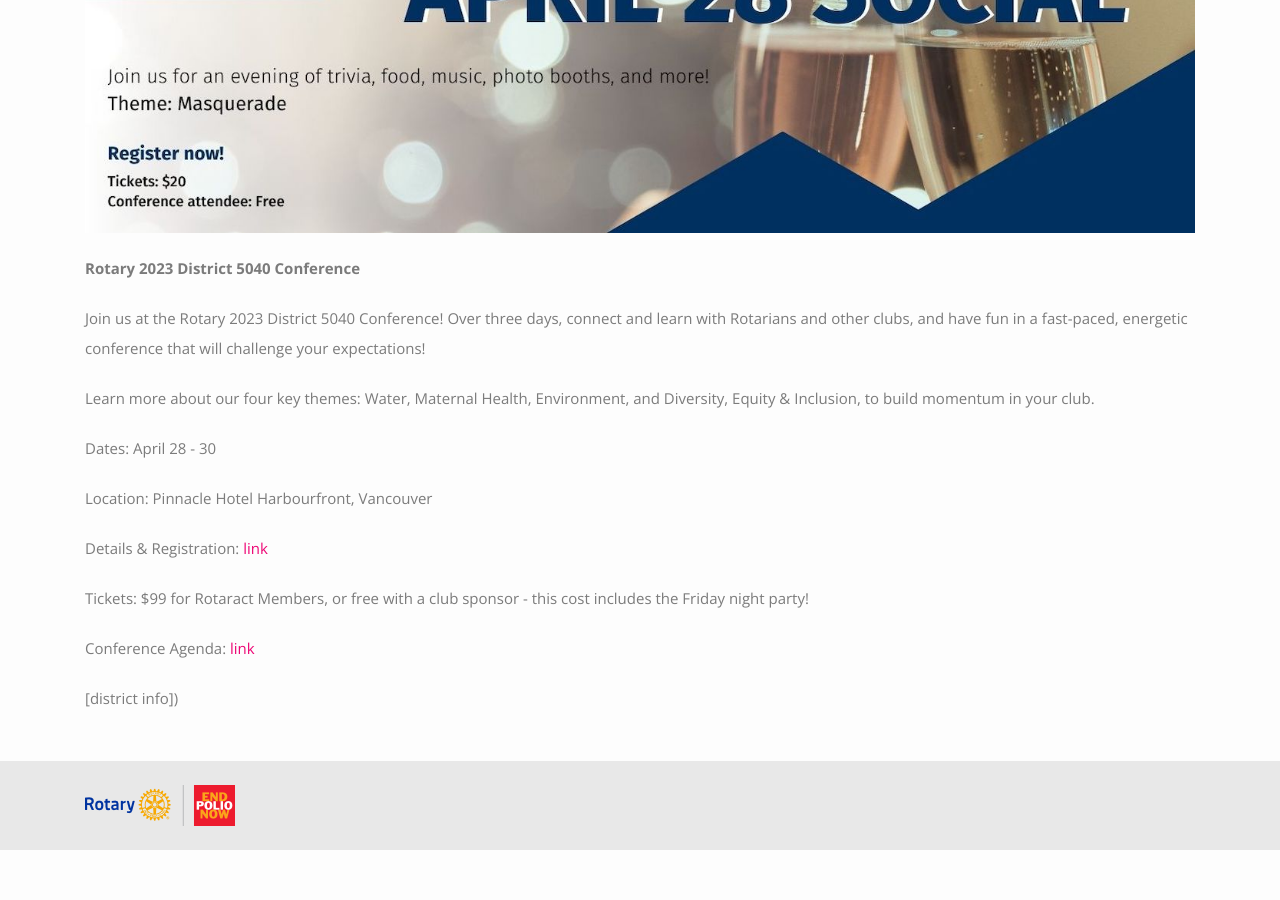
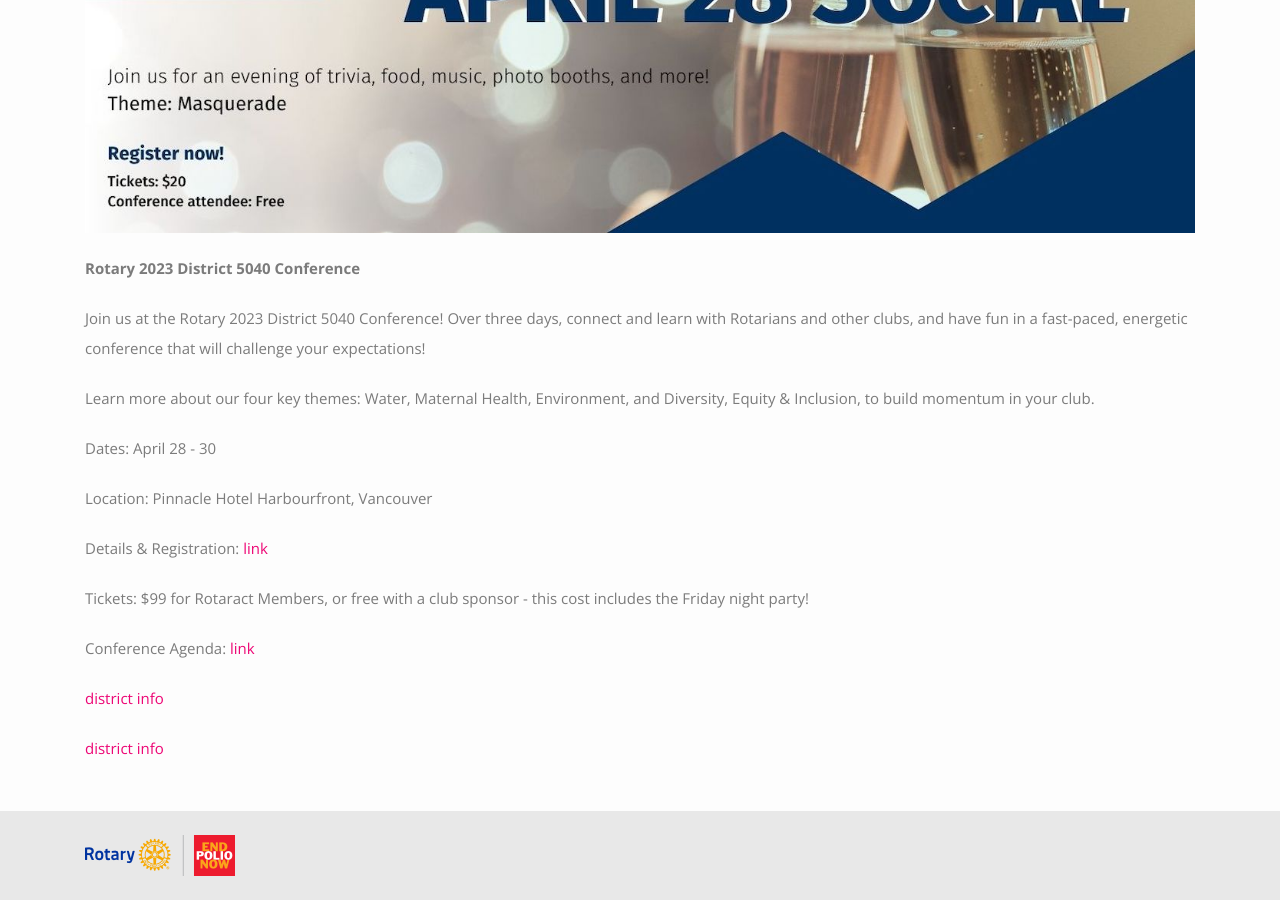
Before and after one commit to rotaract5040/rotaract5040.github.io, a Jekyll site: the page built from events.md, in a window 1280 px wide and 900 px high, scrolled down 1017 px. Built offline with Jekyll 4.4.1, drawn with Linux system fonts in a browser that asks for light colours; nearby versions of some CDN libraries; Markdown is read by kramdown in place of the engine named in the settings; before the commit the page ends 1867 px from its top, so only the background shows below that.

Commit message:
Update events.md

```diff
--- a/events.md
+++ b/events.md
@@ -41,4 +41,6 @@
 
 Conference Agenda: [link](https://clubrunner.blob.core.windows.net/00000050003/en-ca/files/page/2023-district-conference/click-here-download-the-2023-rotary-district/5040_DistConf_AgendaDRAFT_18Feb23.docx.pdf)
 
-[district info])
+[district info](/assets/images/district conference info.jpg)
+
+[district info](/assets/images/ticket cost.jpg)
```
